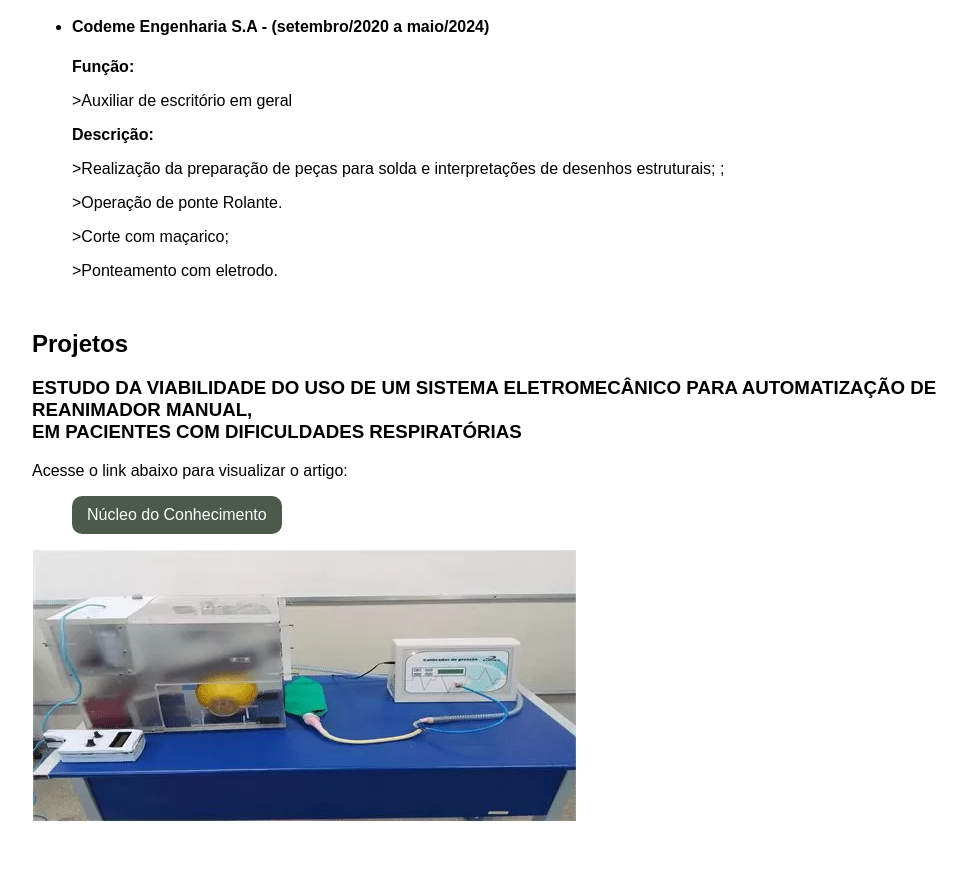
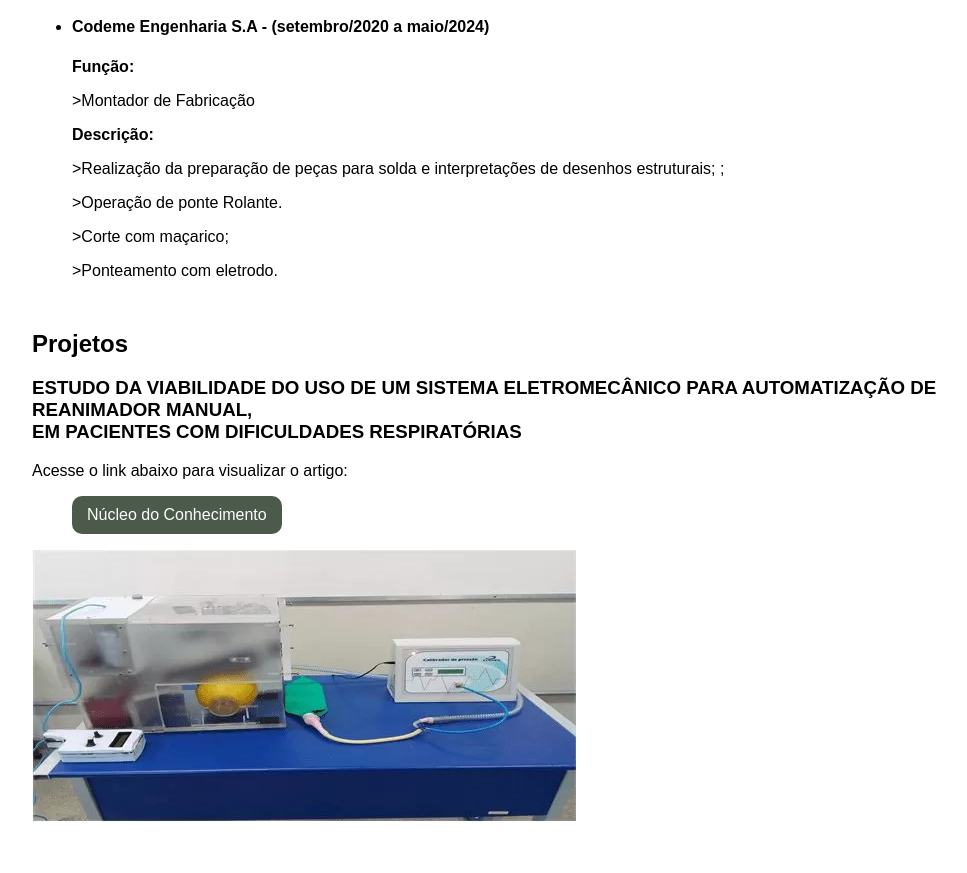
Before and after one commit to Trovato1/Portfolio, a plain HTML site: page index.html in a window 1280 px wide. Shown: the part 1981-2854 px from the top of the page, without its empty margins (278-1245 px from the left). Drawn offline with Linux system fonts and the light colour scheme.

Commit message:
Update index.html

```diff
--- a/index.html
+++ b/index.html
@@ -127,7 +127,7 @@
                 <h4>Codeme Engenharia S.A - (setembro/2020 a maio/2024)</h4>
                 <p class="Func"><b>Função:</b></p>
                 <div class="funct">
-                    <p>>Auxiliar de escritório em geral</p>
+                    <p>>Montador de Fabricação</p>
                 </div>
                 <b>Descrição:</b>
                 <div class="description">
```
